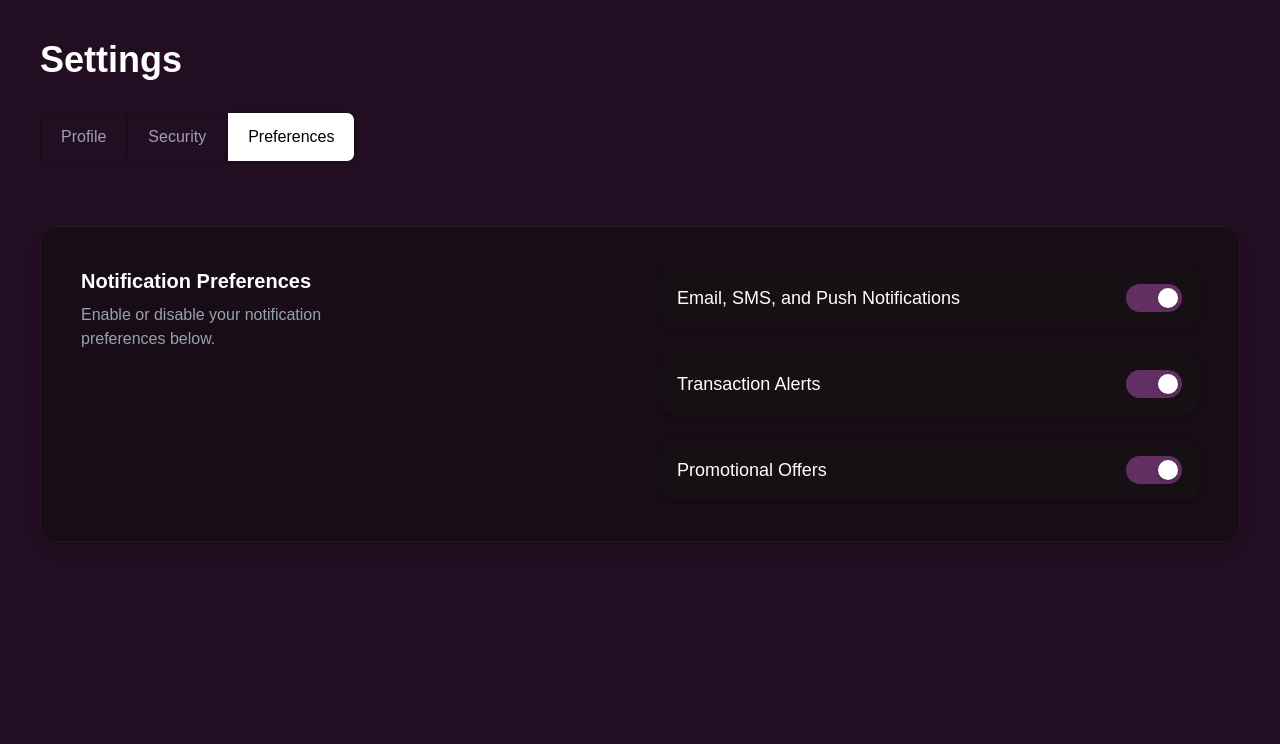
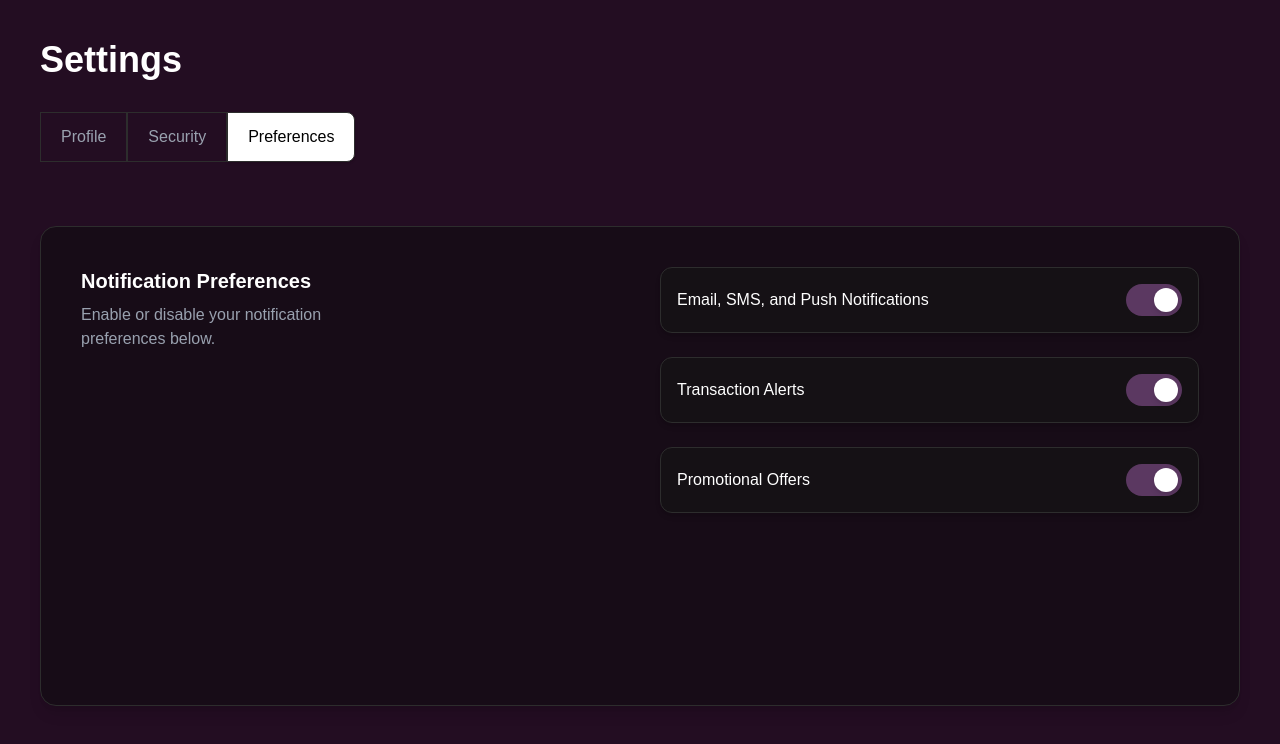
Before and after one commit to Stellopay/stellopay-frontend, a Next.js app: page /settings/preferences in a window 1280 px wide. Shown: the top 744 px of the page. Built offline with nearby package versions, Linux system fonts and the light colour scheme.

Commit message:
refactor: clean up SettingsPage and integrate ToggleCard component properly

```diff
--- a/app/components/ToggleCard.tsx
+++ b/app/components/ToggleCard.tsx
@@ -7,15 +7,15 @@ interface ToggleCardProps {
 }
 
 export default function ToggleCard({ title }: ToggleCardProps) {
-  const [enabled, setEnabled] = useState(false);
+  const [enabled, setEnabled] = useState(true);
 
   return (
-    <div className="flex items-center justify-between p-4 rounded-xl shadow-md bg-surface text-surface transition-all">
+    <div className="flex items-center justify-between border bg-[#151115] border-[#2d2d2d] p-4 rounded-xl shadow-md bg-surface text-surface transition-all">
       <span className="text-base">{title}</span>
       <button
         onClick={() => setEnabled(!enabled)}
         className={`w-14 h-8 flex items-center rounded-full p-1 duration-300 ease-in-out ${
-          enabled ? "bg-green-500" : "bg-gray-400"
+          enabled ? "bg-[#5B3861]" : "bg-gray-400"
         }`}
       >
         <div
--- a/app/settings/preferences/page.tsx
+++ b/app/settings/preferences/page.tsx
@@ -1,12 +1,10 @@
 'use client';
 
 import { useState } from 'react';
+import ToggleCard from '@/app/components/ToggleCard';
 
 export default function SettingsPage() {
   const [activeTab, setActiveTab] = useState('Preferences');
-  const [emailNotifications, setEmailNotifications] = useState(true);
-  const [transactionAlerts, setTransactionAlerts] = useState(true);
-  const [promotionalOffers, setPromotionalOffers] = useState(true);
 
   return (
     <div className="min-h-screen p-6 md:p-10 bg-[#230d22] text-white flex flex-col gap-8">
@@ -19,9 +17,9 @@ export default function SettingsPage() {
           <button
             key={tab}
             onClick={() => setActiveTab(tab)}
-            className={`px-5 py-3 border border-[#180c17] cursor-pointer rounded-r-lg text-sm md:text-base font-medium transition ${
+            className={`px-5 py-3 border border-[#2d2d2d] cursor-pointer text-sm md:text-base font-medium transition ${
               activeTab === tab
-                ? 'bg-white text-black shadow'
+                ? 'bg-white rounded-r-lg text-black shadow'
                 : 'text-gray-400 hover:text-white'
             }`}
           >
@@ -31,8 +29,7 @@ export default function SettingsPage() {
       </div>
 
       {/* Content */}
-      <div className="bg-[#180c17] border border-[#261925] rounded-2xl p-6 md:p-10 shadow-lg">
-
+      <div className="bg-[#0D0D0D80] h-[480px] border border-[#2d2d2d] rounded-2xl p-6 md:p-10 shadow-lg">
         <div className="grid grid-cols-1 md:grid-cols-2 gap-10">
 
           {/* Left side: Title and description */}
@@ -65,21 +62,9 @@ export default function SettingsPage() {
 
             {activeTab === 'Preferences' && (
               <div className="space-y-6">
-                <ToggleCard
-                  label="Email, SMS, and Push Notifications"
-                  enabled={emailNotifications}
-                  setEnabled={setEmailNotifications}
-                />
-                <ToggleCard
-                  label="Transaction Alerts"
-                  enabled={transactionAlerts}
-                  setEnabled={setTransactionAlerts}
-                />
-                <ToggleCard
-                  label="Promotional Offers"
-                  enabled={promotionalOffers}
-                  setEnabled={setPromotionalOffers}
-                />
+                <ToggleCard title="Email, SMS, and Push Notifications" />
+                <ToggleCard title="Transaction Alerts" />
+                <ToggleCard title="Promotional Offers" />
               </div>
             )}
           </div>
@@ -89,33 +74,3 @@ export default function SettingsPage() {
     </div>
   );
 }
-
-function ToggleCard({
-  label,
-  enabled,
-  setEnabled,
-}: {
-  label: string;
-  enabled: boolean;
-  setEnabled: (value: boolean) => void;
-}) {
-  return (
-    <div className="flex items-center justify-between bg-[#161015] border border-[#180c17] p-4 rounded-xl shadow-sm">
-      <span className="text-base md:text-lg">{label}</span>
-      <button
-        onClick={() => setEnabled(!enabled)}
-        className={`w-14 h-7 flex items-center rounded-full p-1 duration-300 ${
-          enabled
-            ? 'bg-[#622f62]'
-            : 'bg-gray-500'
-        }`}
-      >
-        <div
-          className={`bg-white w-5 h-5 rounded-full shadow-md transform duration-300 ${
-            enabled ? 'translate-x-7' : 'translate-x-0'
-          }`}
-        />
-      </button>
-    </div>
-  );
-}
```
